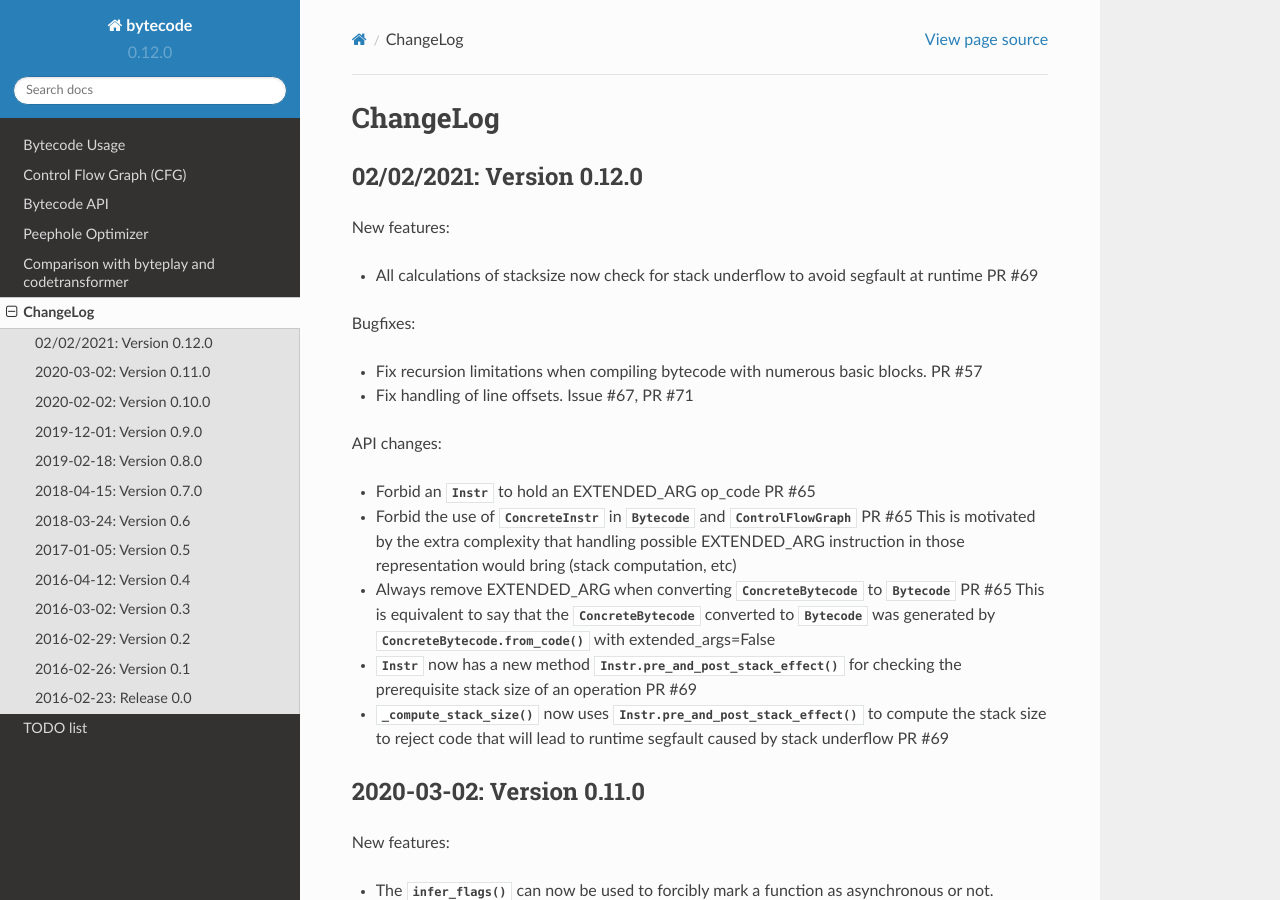
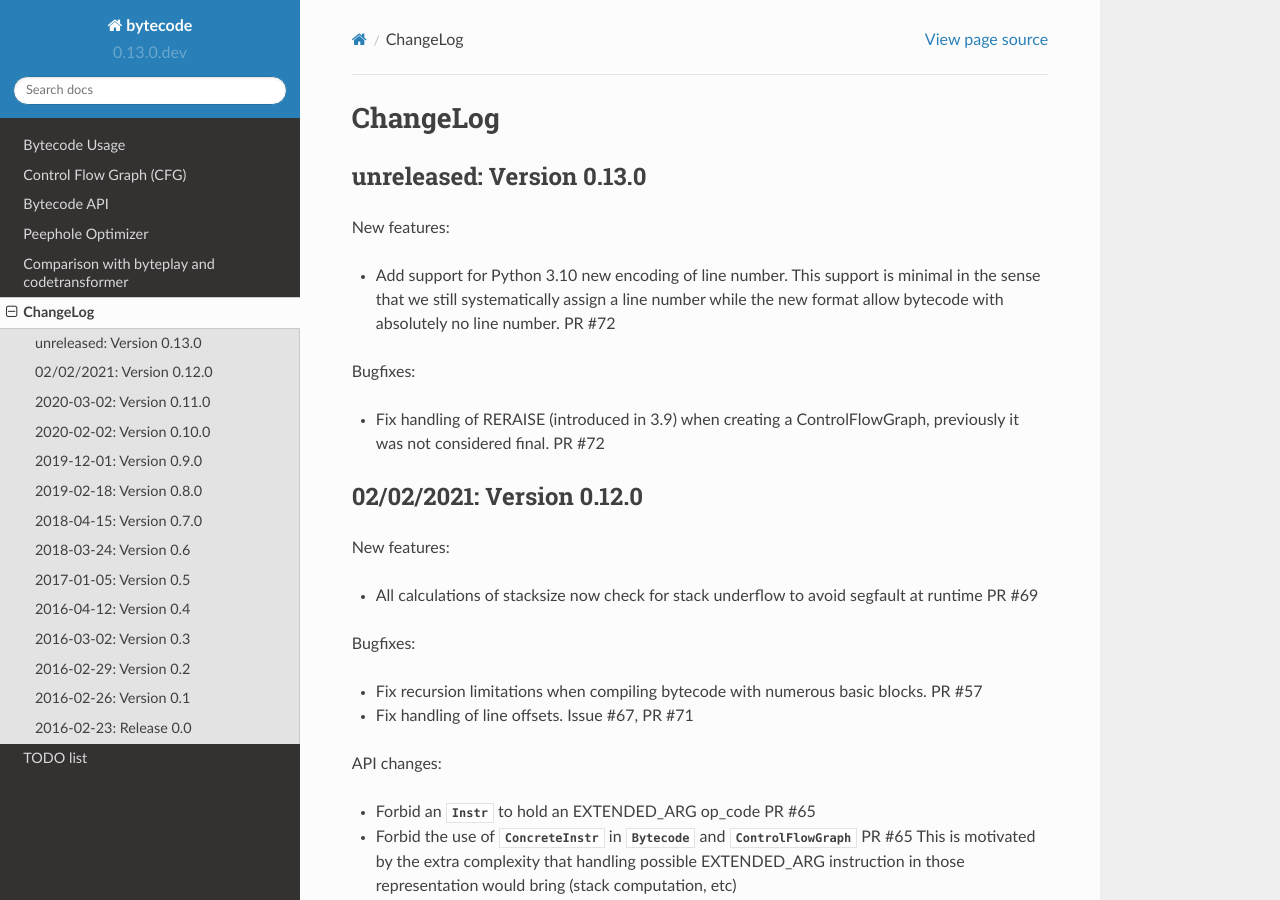
Before and after one commit to MatthieuDartiailh/bytecode, a Sphinx documentation site: the page built from doc/changelog.rst, in a window 1280 px wide and 900 px high. Built offline with Sphinx 7.4.7 and the Read the Docs theme 2.0.0, drawn with Linux system fonts in a browser that asks for light colours.

Commit message:
update release notes and version number

```diff
--- a/bytecode/__init__.py
+++ b/bytecode/__init__.py
@@ -1,4 +1,4 @@
-__version__ = "0.12.0"
+__version__ = "0.13.0.dev"
 
 __all__ = [
     "Label",
--- a/doc/changelog.rst
+++ b/doc/changelog.rst
@@ -1,5 +1,21 @@
 ChangeLog
 =========
+
+unreleased: Version 0.13.0
+--------------------------
+
+New features:
+
+- Add support for Python 3.10 new encoding of line number. This support is
+  minimal in the sense that we still systematically assign a line number
+  while the new format allow bytecode with absolutely no line number. PR #72
+
+
+Bugfixes:
+
+- Fix handling of RERAISE (introduced in 3.9) when creating a ControlFlowGraph,
+  previously it was not considered final. PR #72
+
 
 02/02/2021: Version 0.12.0
 --------------------------
--- a/doc/conf.py
+++ b/doc/conf.py
@@ -52,7 +52,7 @@ copyright = u"2016-2021, Victor Stinner"
 #
 # The short X.Y version.
 # The full version, including alpha/beta/rc tags.
-version = release = "0.12.0"
+version = release = "0.13.0.dev"
 
 
 # The language for content autogenerated by Sphinx. Refer to documentation
--- a/setup.py
+++ b/setup.py
@@ -25,7 +25,7 @@
 #  - git commit -a -m "post-release"
 #  - git push
 
-VERSION = "0.12.0"
+VERSION = "0.13.0.dev"
 
 DESCRIPTION = "Python module to generate and modify bytecode"
 CLASSIFIERS = [
```
